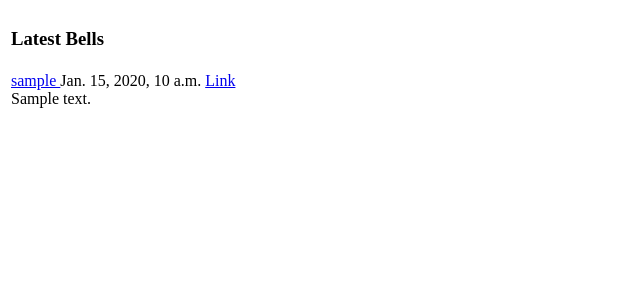
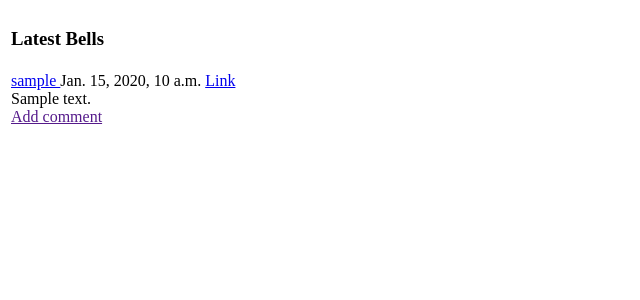
Before and after one commit to bartoszwojcik/Warsztaty_5_1, a Django app: page / in a window 1280 px wide. Shown: the part 142-442 px from the top of the page, without its empty margins (0-640 px from the left). Run offline with Django 3.2, Linux system fonts and the light colour scheme; a user stored in the database is signed in; tables that the repository leaves empty hold one stand-in row (values such as "Sample post").

Commit message:
Comments

```diff
--- a/messaging/templates/base/single_bell_ring.html
+++ b/messaging/templates/base/single_bell_ring.html
@@ -12,5 +12,8 @@
             </a>
         </span>
         <div class="bell-ring-content">{{bell_ring.content}}</div>
+        {% if request.user.is_authenticated == True %}
+            <a href="">Add comment</a>
+        {% endif %}
     </td>
 </tr>
```
